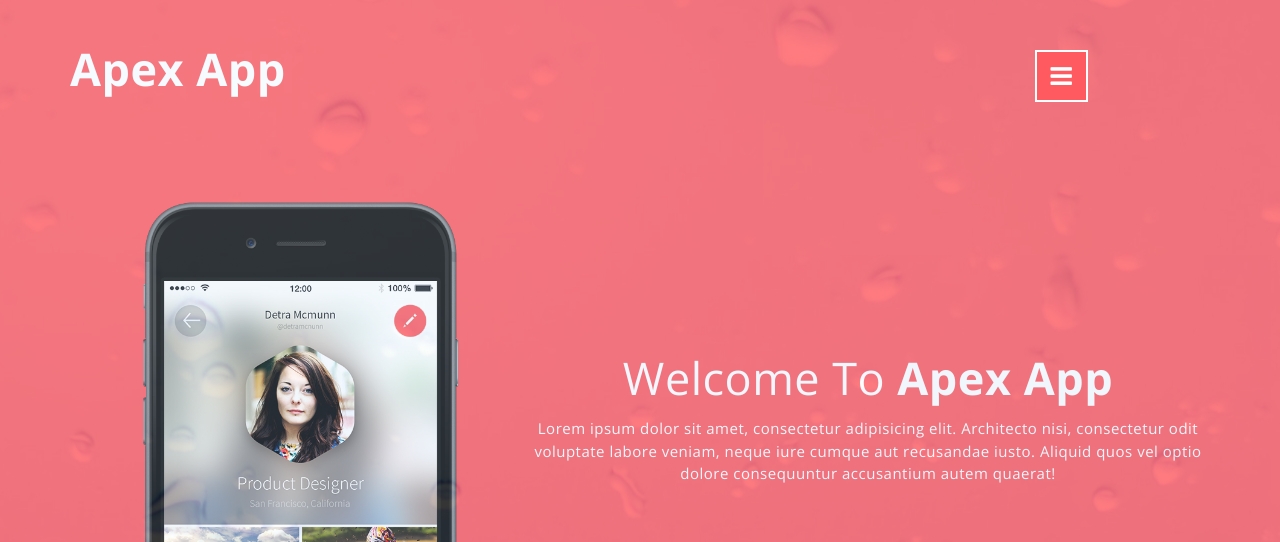
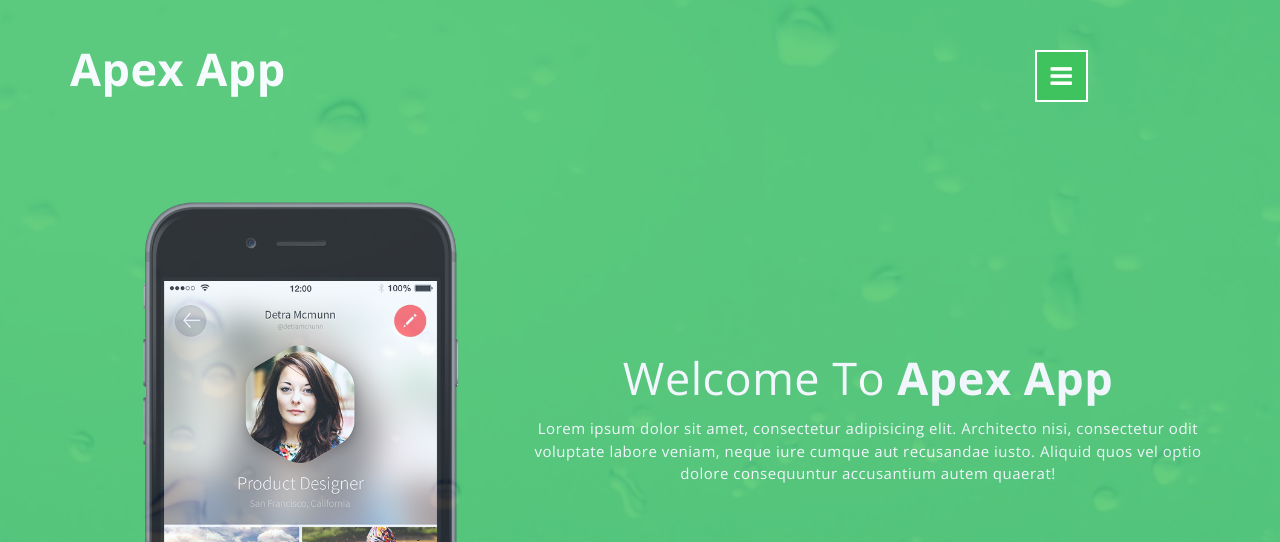
Before and after one commit to ponchautf/pointsverts, a plain HTML site: page index.html in a window 1280 px wide. Shown: the top 542 px of the page. Drawn offline with nearby package versions, Linux system fonts and the light colour scheme.

Commit message:
Update index.html

```diff
--- a/index.html
+++ b/index.html
@@ -15,7 +15,7 @@
     <!-- Slick slider -->
     <link href="assets/css/slick.css" rel="stylesheet">
     <!-- Theme color -->
-    <link id="switcher" href="assets/css/theme-color/default-theme.css" rel="stylesheet">
+    <link id="switcher" href="assets/css/theme-color/green-theme.css" rel="stylesheet">
 
 
     <!-- Main Style -->
```
